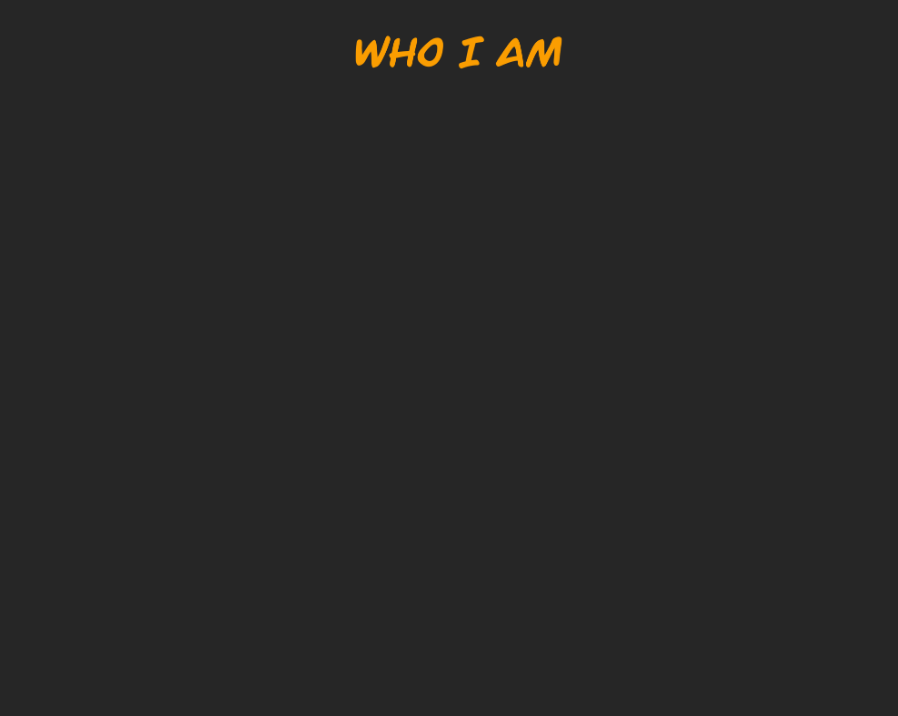
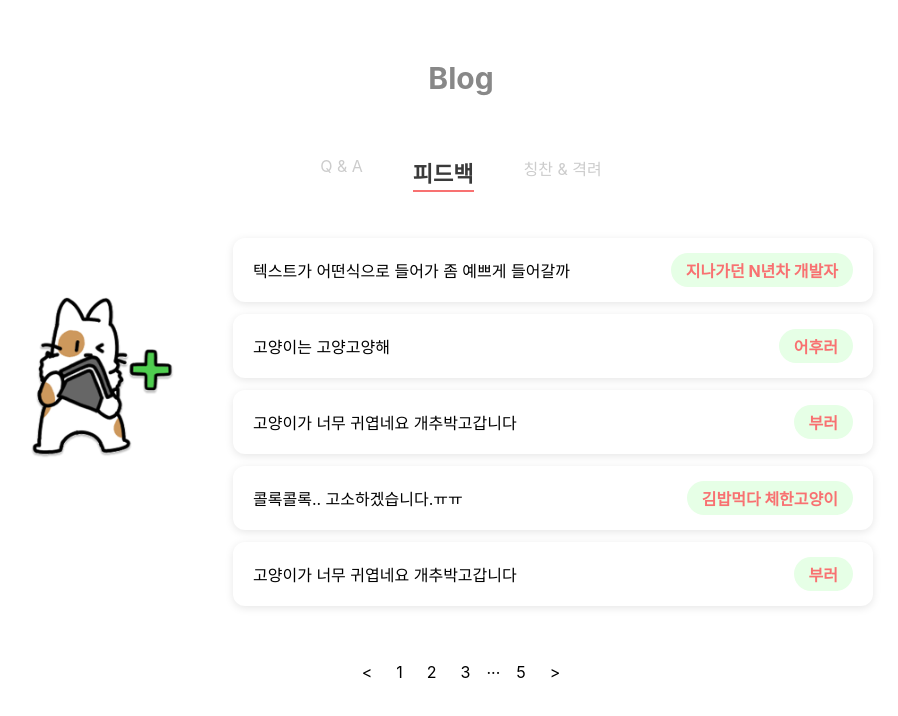
Before and after one commit to b-hyoung/Blog, a React (Create React App) app in the folder frontend/: page /blog in a window 1280 px wide. Before the commit this address had no page. Shown: the top 716 px of the page, without its empty margins (179-1077 px from the left). Built offline with nearby package versions, Linux system fonts and the light colour scheme; a web font is replaced by a local one.

Commit message:
add blog UI

```diff
--- a/frontend/src/App.js
+++ b/frontend/src/App.js
@@ -1,19 +1,27 @@
 import React from 'react'
-import { Routes, Route } from 'react-router-dom'
+import { Routes, Route, useLocation } from 'react-router-dom'
 import './App.css';
 import Navbar from './Header/Navbar.js';
 import MainPage from './MainPage/MainPage.js';
 import Login from './Login/Login.js';
 import SignUpPage from './Login/SignUp/SignUpPage.js';
+import Blog from './Blog/Blog.js';
 
 function App() {
+  const location = useLocation()
   return (
     <div className="App">
-      <Navbar />
+      {location.pathname === '/blog' ?
+        <>
+        </>
+        :
+        <Navbar />
+      }
       <Routes>
         <Route path='/' element={<MainPage />} />
         <Route path='/login' element={<Login />} />
         <Route path='/signUp' element={<SignUpPage />} />
+        <Route path='/blog' element={<Blog />} />
       </Routes>
     </div>
   );
--- /dev/null
+++ b/frontend/src/Blog/Blog.css
@@ -0,0 +1,107 @@
+.container {
+    min-height: 100vh;
+    display: flex;
+    flex-direction: column;
+    align-items: center;
+    background-color: #ffffff;
+    padding: 40px 0;
+}
+
+.title {
+    font-size: 30px;
+    font-weight: bold;
+    margin-bottom: 60px;
+    color: #888888;
+    cursor: pointer;
+}
+.title:hover{
+    color: rgb(252, 105, 105);
+}
+
+.tabs {
+    display: flex;
+    gap: 50px;
+    color: #ccc;
+    margin-bottom: 50px;
+}
+
+.tab {
+    cursor: pointer;
+    position: relative;
+    font-weight: 18px;
+}
+
+.tab.active {
+    color: #3a3a3a;
+    font-weight: bold;
+    font-size: 22px;
+}
+
+.tab.active::after {
+    content: '';
+    display: block;
+    width: 100%;
+    height: 2px;
+    background-color: #f87171;
+    position: absolute;
+    bottom: -4px;
+    left: 0;
+}
+
+.content-container {
+    display: flex;
+    align-items: flex-start;
+    width: 70%; /* 중앙 정렬과 적절한 너비 설정 */
+    gap: 40px; /* 고양이 이미지와의 간격 */
+}
+
+.post-list {
+    flex: 1;  /* 남은 공간을 모두 차지 */
+}
+
+.post-item {
+    display: flex;
+    justify-content: space-between;
+    align-items: center;
+    background-color: #ffffff; /* 흰색 배경 */
+    box-shadow: 0 2px 8px rgba(0, 0, 0, 0.1); /* 그림자 추가 */
+    border-radius: 12px;
+    padding: 15px 20px; /* 패딩 조정 */
+    margin-bottom: 12px; /* 간격 조정 */
+    width:600px;
+}
+
+.post-badge {
+    background-color: #e6ffe6; /* 연한 초록색 */
+    color: #f87171; /* 빨간색 */
+    font-weight: bold;
+    border-radius: 25px;
+    padding: 5px 15px; /* 크기 조정 */
+    white-space: nowrap; /* 글자 줄바꿈 방지 */
+}
+
+
+.cat-button {
+    display: flex;
+    align-items: center;
+    height: 100%;
+    margin-top: 50px;
+}
+
+.cat-img {
+    width: 100px;
+    height: auto;
+}
+
+.pagination {
+    display: flex;
+    gap: 8px;
+    color: #000;
+    margin-top: 40px !important;
+}
+
+.page-number,
+.page-btn {
+    cursor: pointer;
+    padding: 4px 8px;
+}
--- /dev/null
+++ b/frontend/src/Blog/Blog.js
@@ -0,0 +1,71 @@
+import React, { useState } from 'react';
+import './Blog.css';
+
+function Blog() {
+  const [activeTab, setActiveTab] = useState('feedback');
+
+  const posts = [
+    { text: '텍스트가 어떤식으로 들어가 좀 예쁘게 들어갈까', badge: '지나가던 N년차 개발자' },
+    { text: '고양이는 고양고양해', badge: '어후러' },
+    { text: '고양이가 너무 귀엽네요 개추박고갑니다', badge: '부러' },
+    { text: '콜록콜록.. 고소하겠습니다.ㅠㅠ', badge: '김밥먹다 체한고양이' },
+    { text: '고양이가 너무 귀엽네요 개추박고갑니다', badge: '부러' }
+  ];
+
+  return (
+    <div className="container" style={{ minHeight: '100vh' }}>
+      <h1 className="title">Blog</h1>
+
+      {/* 탭 메뉴 */}
+      <div className="tabs">
+        <span
+          className={`tab ${activeTab === 'qna' && 'active'}`}
+          onClick={() => setActiveTab('qna')}
+        >Q & A</span>
+        <span
+          className={`tab ${activeTab === 'feedback' && 'active'}`}
+          onClick={() => setActiveTab('feedback')}
+        >피드백</span>
+        <span
+          className={`tab ${activeTab === 'praise' && 'active'}`}
+          onClick={() => setActiveTab('praise')}
+        >칭찬 & 격려</span>
+      </div>
+
+      {/* 게시글 리스트 및 고양이 이미지 레이아웃 개선 */}
+      <div className="content-container">
+        {/* 고양이 이미지 추가 버튼 */}
+        <div className="cat-button">
+          <img
+            src={`${process.env.PUBLIC_URL}/img/Projectimg/image1.png`}
+            alt="고양이 추가 버튼"
+            className="cat-img"
+            style={{ height: '180px', width:"180px" }}
+          />
+        </div>
+
+        <div className="post-list" style={{ width: '60%' }}>
+          {posts.map((post, index) => (
+            <div key={index} className="post-item">
+              <span className="post-text">{post.text}</span>
+              <div className="post-badge">{post.badge}</div>
+            </div>
+          ))}
+        </div>
+      </div>
+
+      {/* 페이지네이션 */}
+      <div className="pagination" style={{ marginTop: '10px' }}>
+        <span className="page-btn">&lt;</span>
+        {Array.from({ length: 3 }).map((_, index) => (
+          <span key={index} className="page-number">{index + 1}</span>
+        ))}
+        <span>...</span>
+        <span className="page-number">5</span>
+        <span className="page-btn">&gt;</span>
+      </div>
+    </div>
+  );
+}
+
+export default Blog;
```
Also changed, not shown: frontend/public/img/ProjectImg/image1.png (added).
